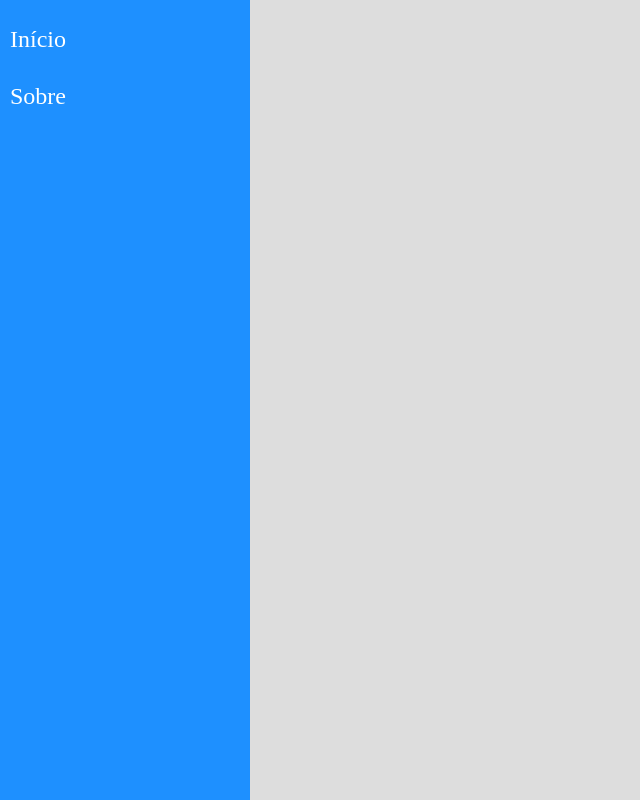
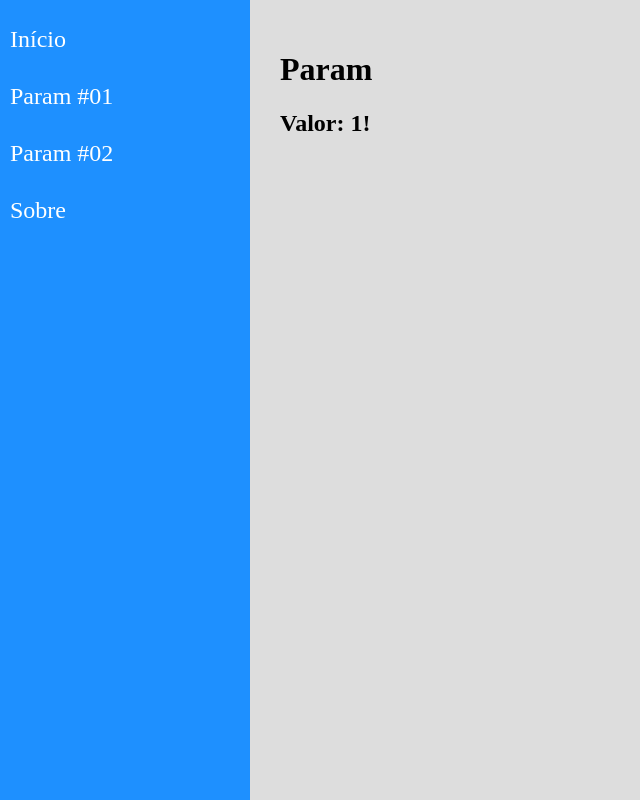
Before and after one commit to israelbulcaotavares/navegation, a React (Create React App) app: page /param/1 in a window 1280 px wide. Before the commit this address had no page. Shown: the whole page, without its empty margins (0-640 px from the left). Built offline with nearby package versions, Linux system fonts and the light colour scheme.

Commit message:
Navegação com parâmetro

```diff
--- a/src/components/layouts/Content.jsx
+++ b/src/components/layouts/Content.jsx
@@ -4,11 +4,13 @@
 
 import Home from "../../views/examples/Home";
 import About from "../../views/examples/About";
+import Param from "../../views/examples/Param";
 
 const Content = (props) => (
   <main className="Content">
     <Routes>
       <Route path="/about" element={<About />} />
+      <Route path="/param/:id" element={<Param />} />
 
       <Route path="/" exact element={<Home />} />
     </Routes>
--- a/src/components/layouts/Menu.jsx
+++ b/src/components/layouts/Menu.jsx
@@ -8,8 +8,9 @@
         <nav>
             <ul>
                 <li><Link to="/">Início</Link></li>
+                <li><Link to="/param/123">Param #01</Link></li>
+                <li><Link to="/param/legal">Param #02</Link></li>
                 <li><Link to="/about">Sobre</Link></li>
-
             </ul>
         </nav>
     </aside>
--- /dev/null
+++ b/src/views/examples/Param.jsx
@@ -0,0 +1,15 @@
+import React from "react";
+
+import { useParams } from "react-router-dom";
+
+const Param = (props) => {
+    const { id }  = useParams()
+  return (
+    <div className="Param">
+      <h1>Param</h1>
+      <h2>Valor: {id}!</h2>
+    </div>
+  );
+};
+
+export default Param;
```
